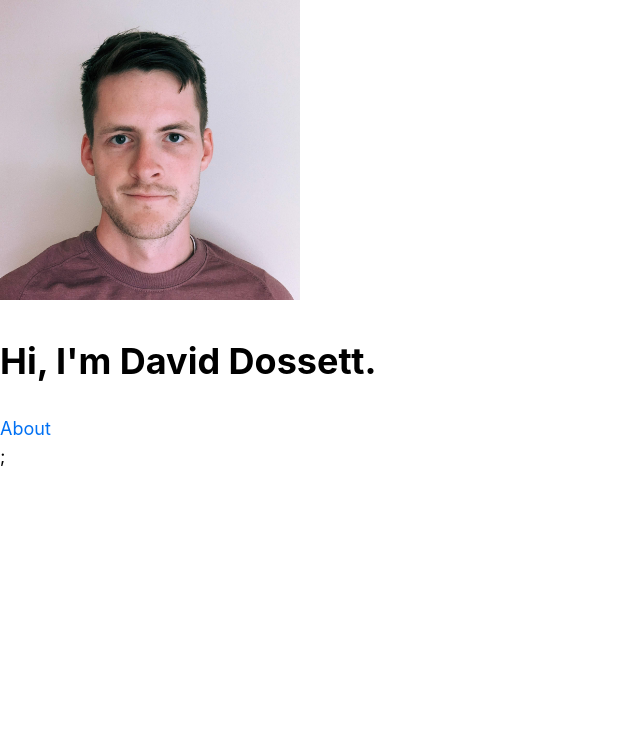
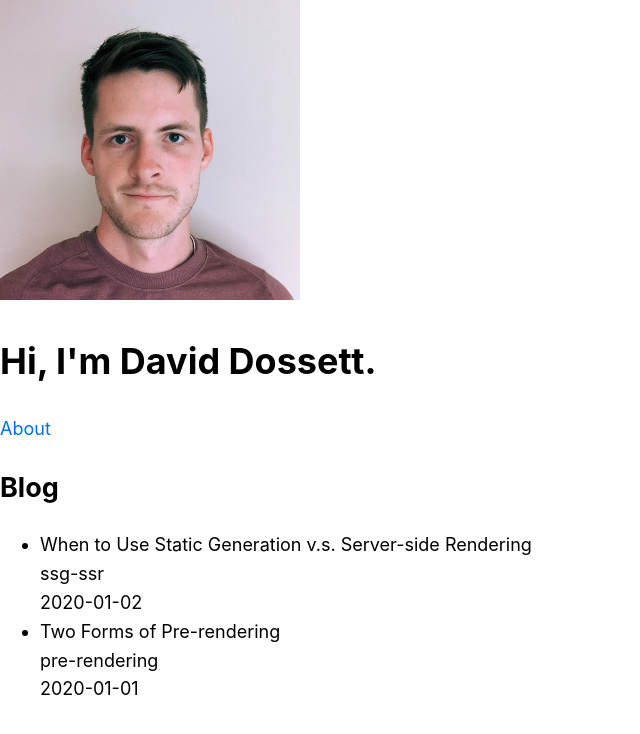
Before and after one commit to daviddossett/daviddossett.io, a Next.js app: page / in a window 1280 px wide. Shown: the top 734 px of the page, without its empty margins (0-640 px from the left). Built offline with nearby package versions, Linux system fonts and the light colour scheme.

Commit message:
Add posts skeleton

```diff
--- a/components/layout.tsx
+++ b/components/layout.tsx
@@ -8,7 +8,7 @@
         <meta name='description' content='My website' />
         <link rel='icon' href='/favicon.ico' />
       </Head>
-      <div>{children}</div>;
+      <div>{children}</div>
     </>
   );
 }
--- /dev/null
+++ b/lib/posts.js
@@ -0,0 +1,37 @@
+import fs from 'fs';
+import path from 'path';
+import matter from 'gray-matter';
+
+const postsDirectory = path.join(process.cwd(), 'posts');
+
+export function getSortedPostsData() {
+  // Get file names under /posts
+  const fileNames = fs.readdirSync(postsDirectory);
+  const allPostsData = fileNames.map((fileName) => {
+    // Remove ".md" from file name to get id
+    const id = fileName.replace(/\.md$/, '');
+
+    // Read markdown file as string
+    const fullPath = path.join(postsDirectory, fileName);
+    const fileContents = fs.readFileSync(fullPath, 'utf8');
+
+    // Use gray-matter to parse the post metadata section
+    const matterResult = matter(fileContents);
+
+    // Combine the data with the id
+    return {
+      id,
+      ...matterResult.data,
+    };
+  });
+  // Sort posts by date
+  return allPostsData.sort(({ date: a }, { date: b }) => {
+    if (a < b) {
+      return 1;
+    } else if (a > b) {
+      return -1;
+    } else {
+      return 0;
+    }
+  });
+}
--- a/package.json
+++ b/package.json
@@ -9,6 +9,7 @@
     "lint": "next lint"
   },
   "dependencies": {
+    "gray-matter": "^4.0.3",
     "next": "11.1.2",
     "postcss-flexbugs-fixes": "^5.0.2",
     "postcss-preset-env": "^7.3.0",
--- a/pages/about.tsx
+++ b/pages/about.tsx
@@ -1,7 +1,8 @@
+import { NextPage } from 'next';
 import Link from 'next/link';
 import Layout from '../components/layout';
 
-export default function Home() {
+export default function About() {
   return (
     <Layout>
       <h1>About</h1>
--- a/pages/index.tsx
+++ b/pages/index.tsx
@@ -2,8 +2,18 @@
 import Image from 'next/image';
 import Link from 'next/link';
 import Layout from '../components/layout';
+import { getSortedPostsData } from '../lib/posts';
 
-const Home: NextPage = () => {
+export async function getStaticProps() {
+  const allPostsData = getSortedPostsData();
+  return {
+    props: {
+      allPostsData,
+    },
+  };
+}
+
+export default function Home({ allPostsData }: any) {
   return (
     <Layout>
       <main>
@@ -13,8 +23,20 @@
           <a>About</a>
         </Link>
       </main>
+      <section>
+        <h2>Blog</h2>
+        <ul>
+          {allPostsData.map(({ id, date, title }: any) => (
+            <li key={id}>
+              {title}
+              <br />
+              {id}
+              <br />
+              {date}
+            </li>
+          ))}
+        </ul>
+      </section>
     </Layout>
   );
-};
-
-export default Home;
+}
--- /dev/null
+++ b/postcss.config.js
@@ -0,0 +1,18 @@
+module.exports = {
+  plugins: [
+    'tailwindcss',
+    'postcss-flexbugs-fixes',
+    [
+      'postcss-preset-env',
+      {
+        autoprefixer: {
+          flexbox: 'no-2009',
+        },
+        stage: 3,
+        features: {
+          'custom-properties': false,
+        },
+      },
+    ],
+  ],
+};
--- /dev/null
+++ b/posts/pre-rendering.md
@@ -0,0 +1,11 @@
+---
+title: 'Two Forms of Pre-rendering'
+date: '2020-01-01'
+---
+
+Next.js has two forms of pre-rendering: **Static Generation** and **Server-side Rendering**. The difference is in **when** it generates the HTML for a page.
+
+- **Static Generation** is the pre-rendering method that generates the HTML at **build time**. The pre-rendered HTML is then _reused_ on each request.
+- **Server-side Rendering** is the pre-rendering method that generates the HTML on **each request**.
+
+Importantly, Next.js lets you **choose** which pre-rendering form to use for each page. You can create a "hybrid" Next.js app by using Static Generation for most pages and using Server-side Rendering for others.
--- /dev/null
+++ b/posts/ssg-ssr.md
@@ -0,0 +1,19 @@
+---
+title: 'When to Use Static Generation v.s. Server-side Rendering'
+date: '2020-01-02'
+---
+
+We recommend using **Static Generation** (with and without data) whenever possible because your page can be built once and served by CDN, which makes it much faster than having a server render the page on every request.
+
+You can use Static Generation for many types of pages, including:
+
+- Marketing pages
+- Blog posts
+- E-commerce product listings
+- Help and documentation
+
+You should ask yourself: "Can I pre-render this page **ahead** of a user's request?" If the answer is yes, then you should choose Static Generation.
+
+On the other hand, Static Generation is **not** a good idea if you cannot pre-render a page ahead of a user's request. Maybe your page shows frequently updated data, and the page content changes on every request.
+
+In that case, you can use **Server-Side Rendering**. It will be slower, but the pre-rendered page will always be up-to-date. Or you can skip pre-rendering and use client-side JavaScript to populate data.
```
Also changed, not shown: tailwind.config.js (added, +7 -0 lines), 1 other file (tests, documents, lock files or other folders).
